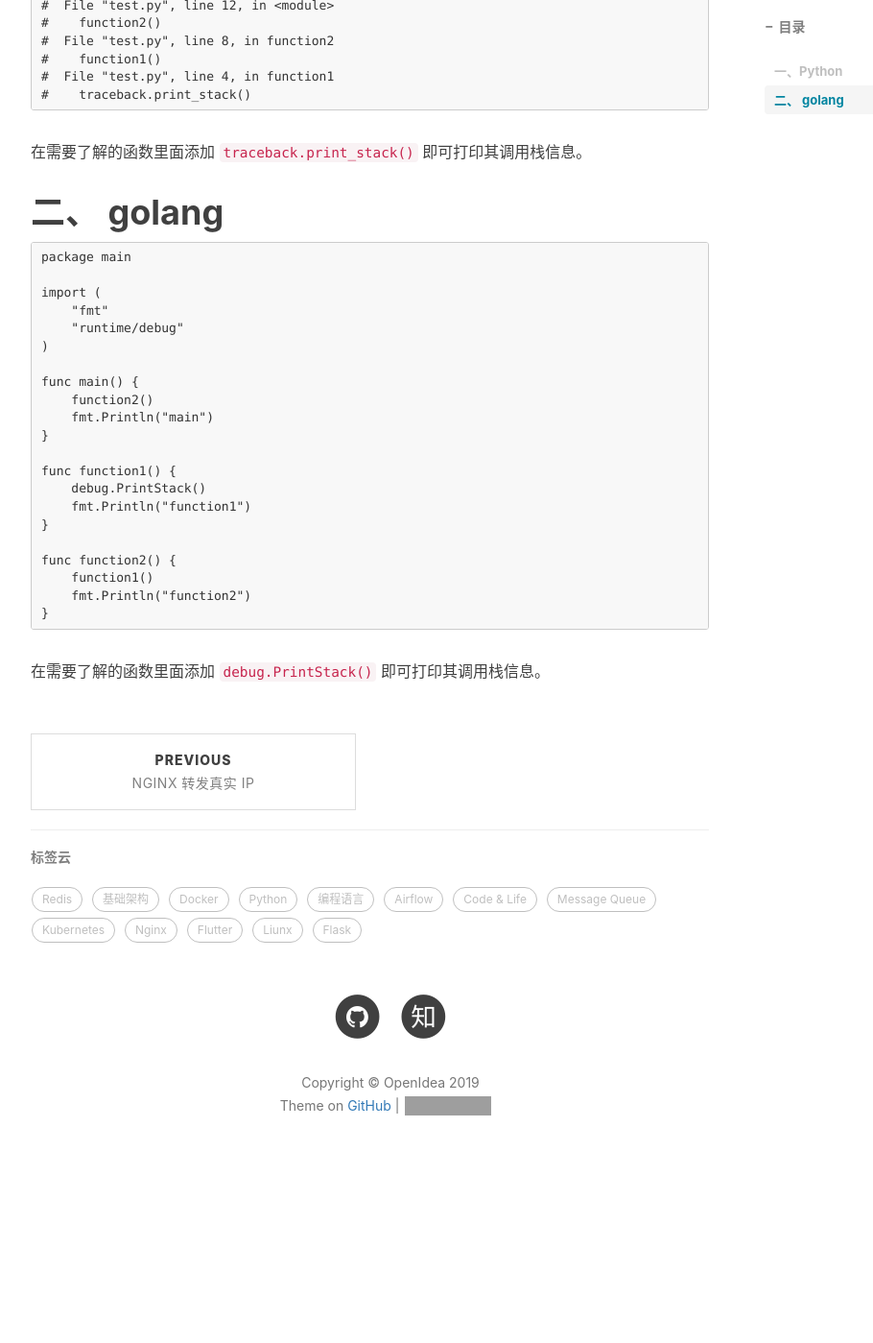
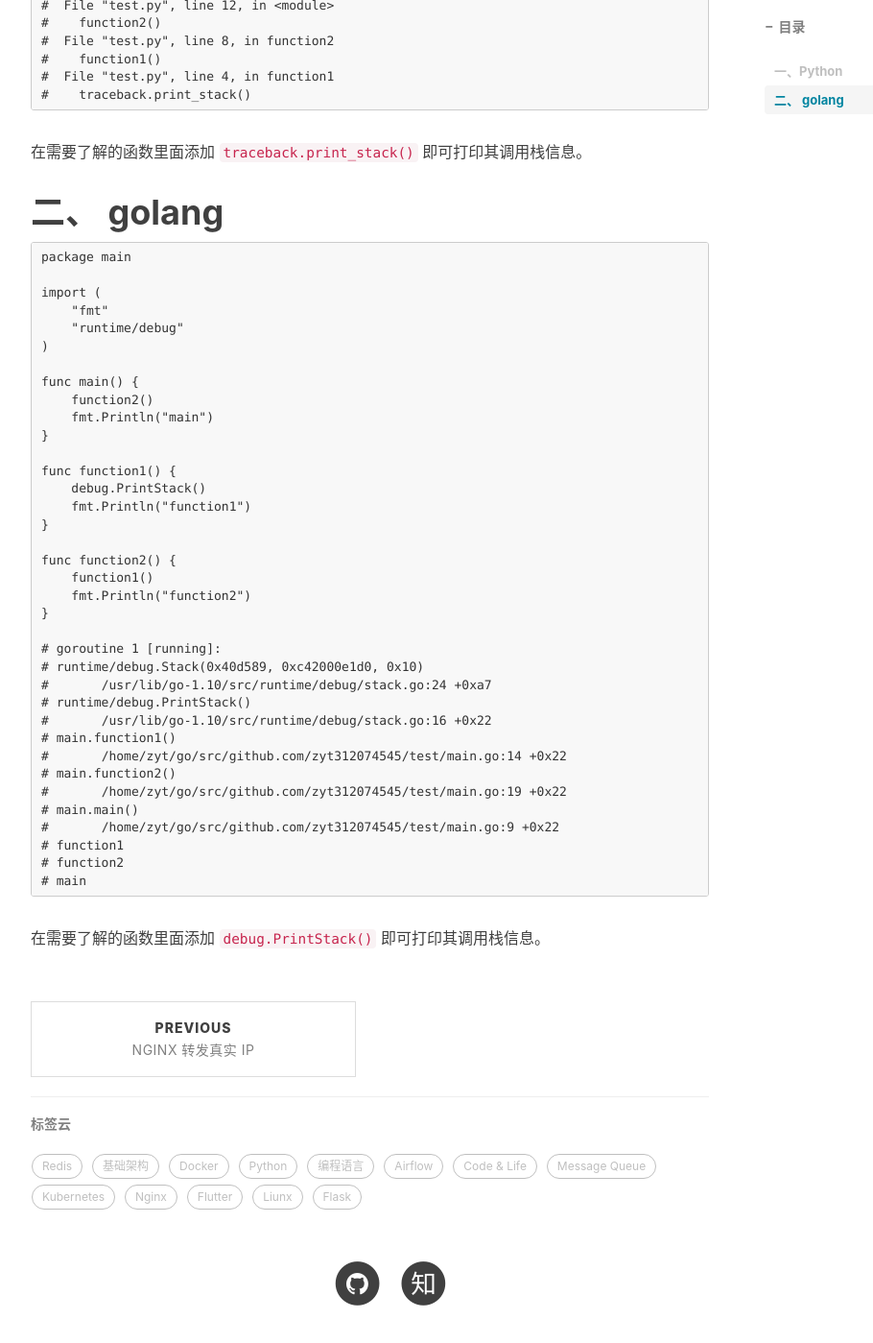
Before and after one commit to zyt312074545/zyt312074545.github.io, a Jekyll site: the page built from _posts/2019-09-17-code.md, in a window 1280 px wide and 1400 px high, scrolled down 934 px. Shown: the whole window at 96% size, without its empty margins (233-1143 px from the left). Built offline with Jekyll 4.4.1, drawn with Linux system fonts in a browser that asks for light colours; nearby versions of some CDN libraries; comment, search, counter and statistics services are not loaded; before the commit the page ends 2190 px from its top, so only the background shows below that; grey boxes are pictures that could not be loaded.

Commit message:
添加输出信息

````diff
--- a/_posts/2019-09-17-code.md
+++ b/_posts/2019-09-17-code.md
@@ -62,6 +62,21 @@ func function2() {
     function1()
     fmt.Println("function2")
 }
+
+# goroutine 1 [running]:
+# runtime/debug.Stack(0x40d589, 0xc42000e1d0, 0x10)
+# 	/usr/lib/go-1.10/src/runtime/debug/stack.go:24 +0xa7
+# runtime/debug.PrintStack()
+# 	/usr/lib/go-1.10/src/runtime/debug/stack.go:16 +0x22
+# main.function1()
+# 	/home/zyt/go/src/github.com/zyt312074545/test/main.go:14 +0x22
+# main.function2()
+# 	/home/zyt/go/src/github.com/zyt312074545/test/main.go:19 +0x22
+# main.main()
+# 	/home/zyt/go/src/github.com/zyt312074545/test/main.go:9 +0x22
+# function1
+# function2
+# main
 ```
 
 在需要了解的函数里面添加 `debug.PrintStack()` 即可打印其调用栈信息。
````
